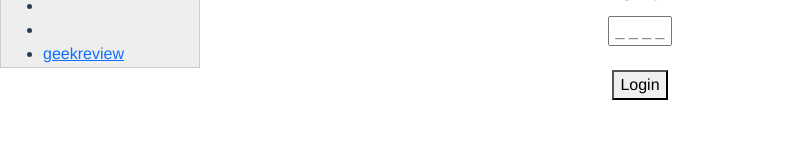
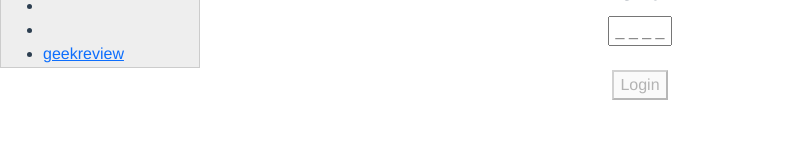
Before and after one commit to viktorhul/meet-a-geek, a Vue app: page /eventid in a window 1280 px wide. Shown: the part 132-292 px from the top of the page, without its empty margins (0-799 px from the left). Built offline with nearby package versions, Linux system fonts and the light colour scheme.

Commit message:
made updates to only accept 4 letter id

```diff
--- a/src/components/standard_button.vue
+++ b/src/components/standard_button.vue
@@ -1,5 +1,5 @@
 <template>
-  <button @click.prevent="$emit('click')">
+  <button @click.prevent="$emit('click')" :disabled="disable">
     <slot></slot>
   </button>
 </template>
@@ -22,5 +22,6 @@ export default {
 
 <style scoped>
 button {
+  /* background-color: blue; */
 }
 </style>
--- a/src/views/EventID.vue
+++ b/src/views/EventID.vue
@@ -3,23 +3,41 @@
     <h1>Lets Match</h1>
     <h3>Event ID</h3>
     <!-- <input type="text" id="username" name="username" maxlength="10"><br><br> -->
-    <input v-model="id" placeholder="_ _ _ _" maxlength="4" minlength="4" />
+    <input
+      @keyup="checkLength"
+      v-model="id"
+      placeholder="_ _ _ _"
+      maxlength="4"
+      minlength="4"
+    />
     <br /><br />
-    <standard_button @click="clickAction">Login</standard_button>
+    <!-- <standard_button @click="clickAction" disable="!validInputData">Login</standard_button> -->
+
+    <standard_button @click="clickAction" :disable="!validInputData">Login</standard_button>
   </div>
 </template>
 
 <script>
 import standard_button from "@/components/standard_button";
 export default {
-  components:{
-    standard_button
+  components: {
+    standard_button,
   },
   methods: {
     clickAction() {
       //Explain pls
-      this.$router.push('/endscreen');
+      this.$router.push("/endscreen");
     },
+    checkLength() {
+      console.log(this.id.length);
+      return (this.validInputData = this.id.length > 3);
+      // if (this.id.length>2){
+      //   this.validInputData="true";
+      // }
+    },
+  },
+  data() {
+    return { validInputData: false, id: "" };
   },
 };
 </script>
```
